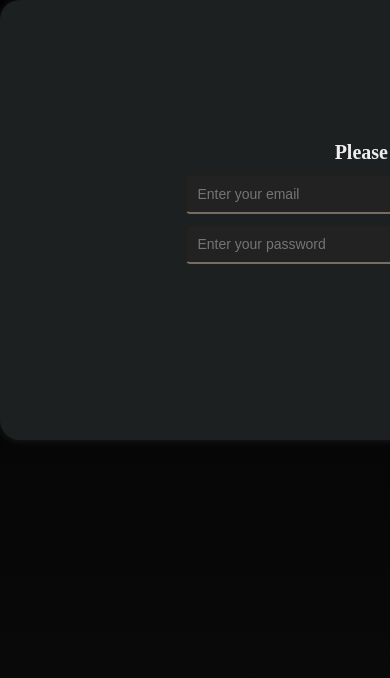
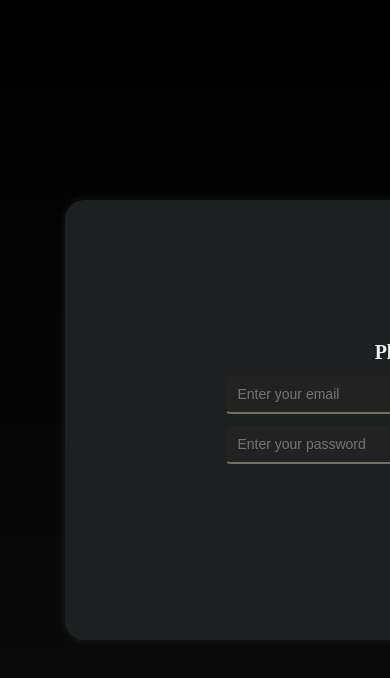
Before and after one commit to ABDULLAHHG/Mobile-Recommendation-System, a React (Create React App) app in the folder website/client/: page / in a window 390 px wide. Shown: the top 678 px of the page. Built offline with nearby package versions, Linux system fonts and the light colour scheme.

Commit message:
fix screen for 1280 screens

```diff
--- a/website/client/src/App.css
+++ b/website/client/src/App.css
@@ -193,14 +193,21 @@ i{
   box-shadow: 0px 0px 20px rgba(0, 0, 0, 0.3);
 }
 
-@media screen and (max-width: 768px) {
+@media screen and (max-width: 1280px) {
   .app-container {
     flex-direction: column; /* Adjust for smaller screens */
   }
 
-  .left-container, .left-form-container {
-    margin: 0; /* Add margin for spacing on smaller screens */
+  .left-container{
+
+    margin-left: 65px;
   }
+  .about-chatbot {
+    height: auto;
+    margin-left: -50px;
+
+  }
+
 
 
   .right-container {
```
